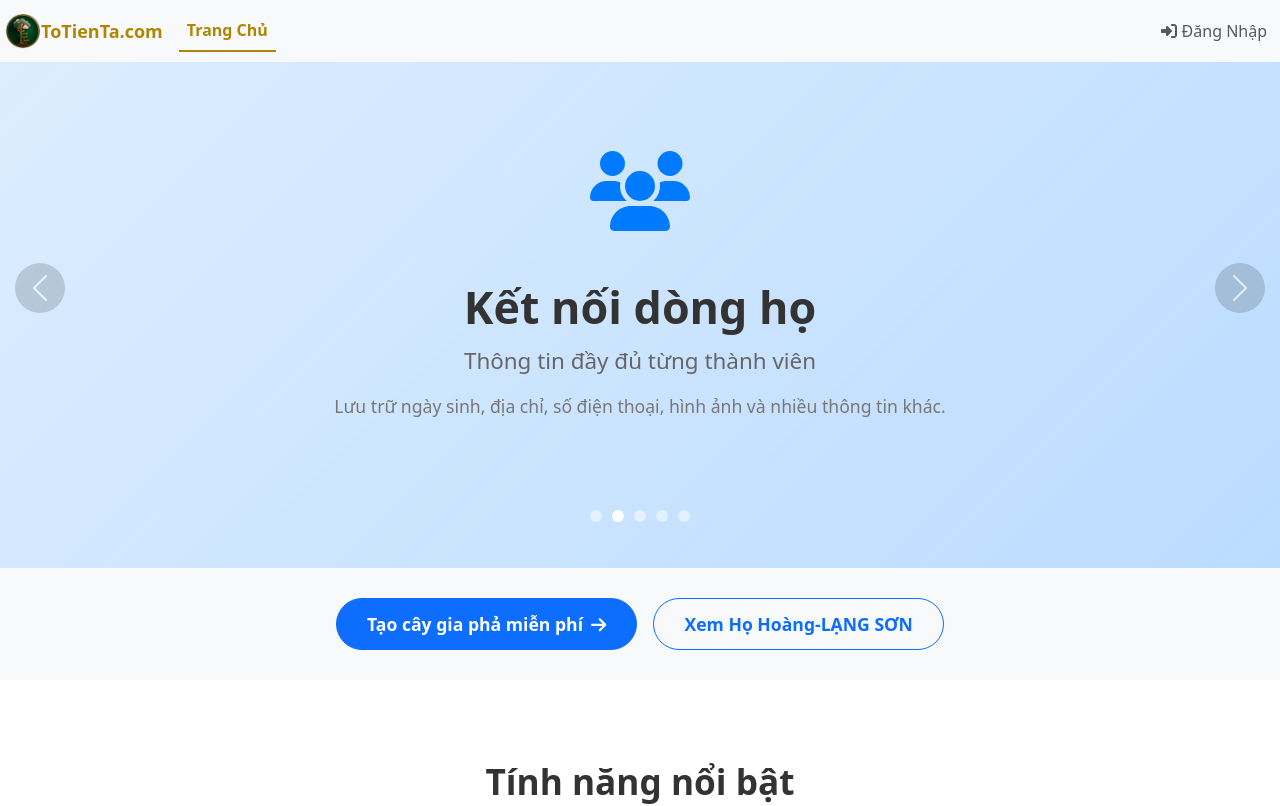
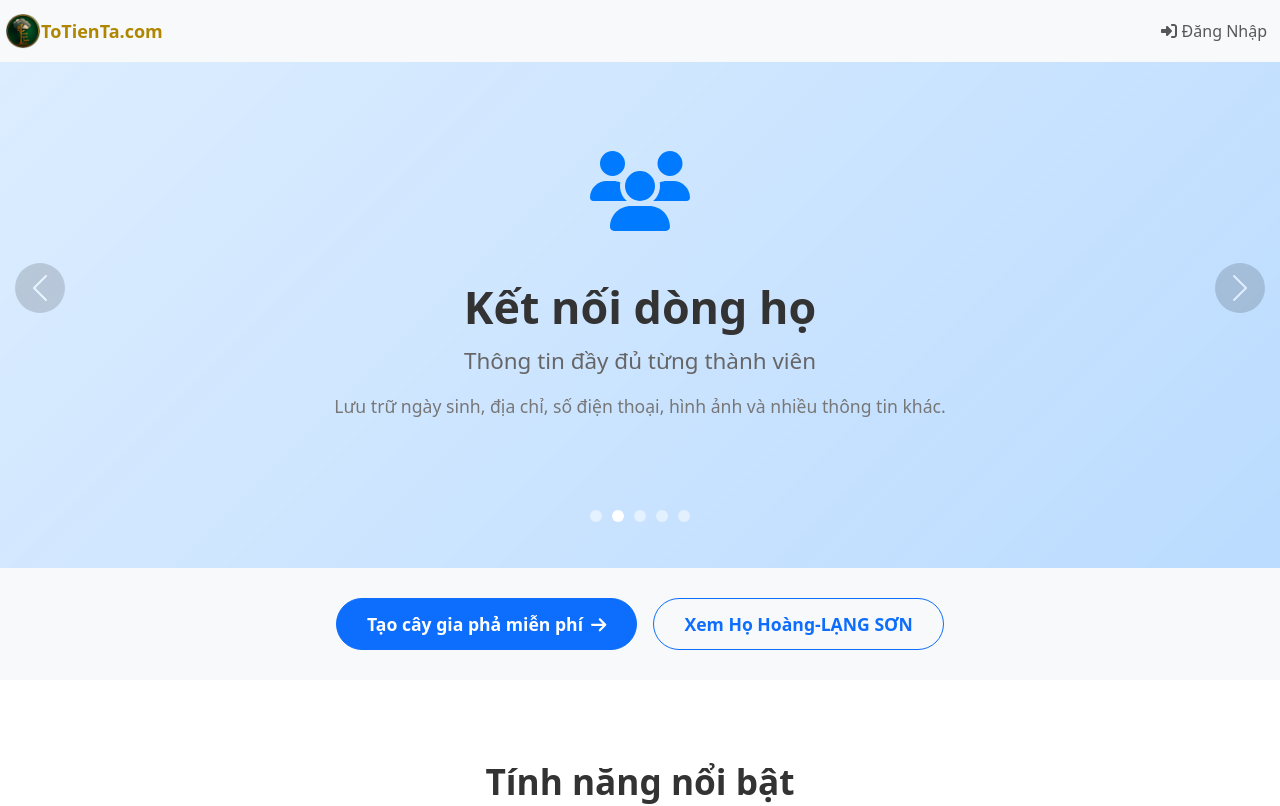
Before and after one commit to zeroxsg85/totienta, a Next.js app: page / in a window 1280 px wide. Shown: the top 806 px of the page. Built offline with nearby package versions, Linux system fonts and the light colour scheme; no server answers.

Commit message:
modified:   src/components/Navbar.tsx

```diff
--- a/src/components/Navbar.tsx
+++ b/src/components/Navbar.tsx
@@ -78,11 +78,6 @@ export default function Navbar(): JSX.Element {
         {/* Menu */}
         <div className={`collapse navbar-collapse ${isOpen ? 'show' : ''}`}>
           <ul className="navbar-nav">
-            <li className={`nav-item ${pathname === '/' ? 'active' : ''}`}>
-              <Link className="nav-link" href="/" onClick={closeMenu}>
-                Trang Chủ
-              </Link>
-            </li>
             {isAuthenticated && (
               <>
                 <li className={`nav-item ${pathname === '/members' ? 'active' : ''}`}>
```
